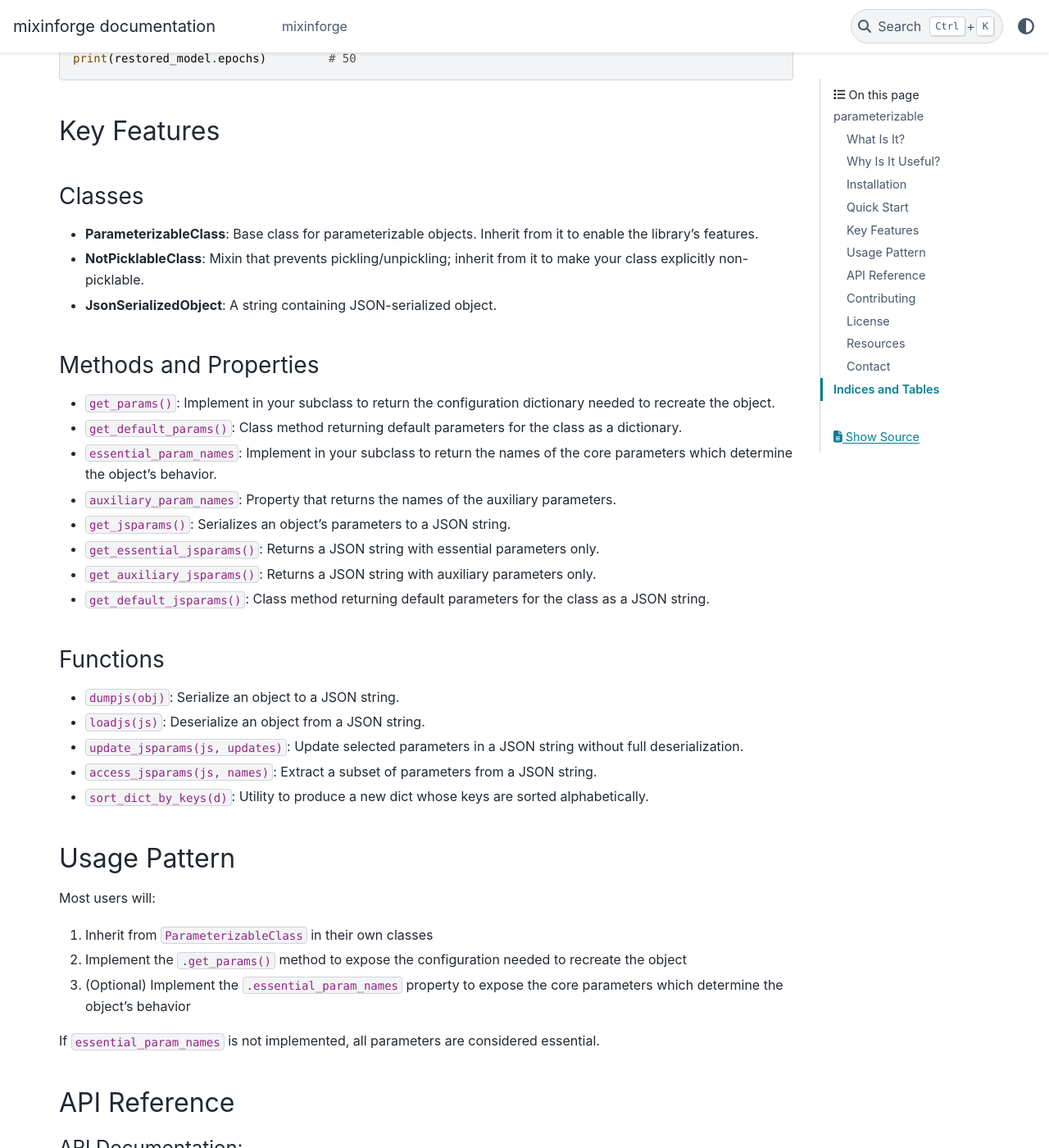
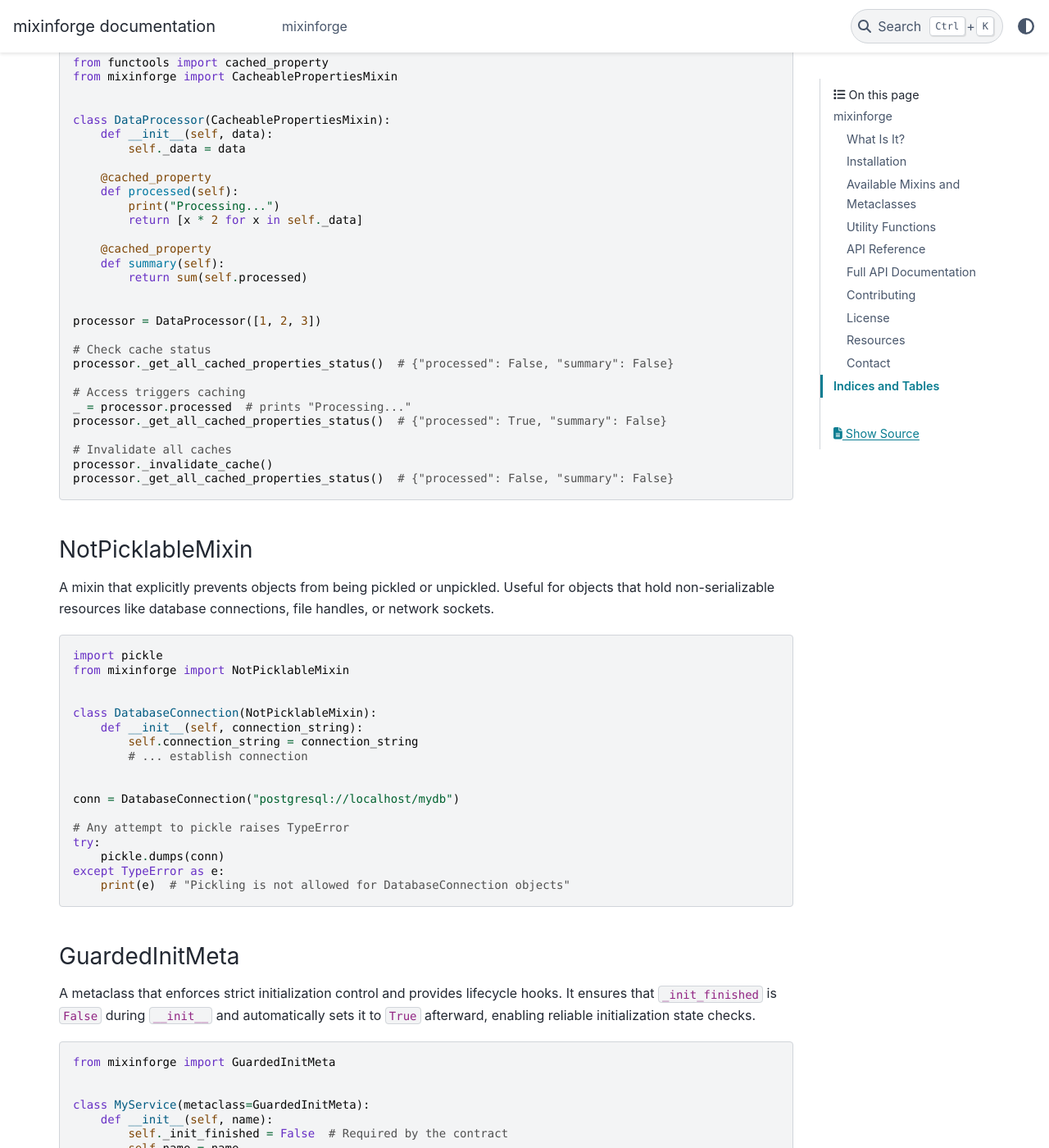
Before and after one commit to pythagoras-dev/parameterizable, a Sphinx documentation site: the page built from docs/source/index.rst, in a window 1280 px wide and 1400 px high, scrolled down 2147 px. Shown: the whole window at 82% size. Built offline with Sphinx 7.4.7 and the PyData theme 0.15.4, drawn with Linux system fonts in a browser that asks for light colours; pages that are not in the unit, such as notebooks, are missing from menus; some of the changed text lies outside the part shown.

Commit message:
DOC: Rename `parameterizable` to `mixinforge` in all remaining places and update documentation

```diff
--- a/docs/source/index.rst
+++ b/docs/source/index.rst
@@ -1,24 +1,24 @@
-parameterizable
-===============
+mixinforge
+==========
 
-.. image:: https://img.shields.io/pypi/v/parameterizable.svg
-   :target: https://pypi.org/project/parameterizable/
+.. image:: https://img.shields.io/pypi/v/mixinforge.svg
+   :target: https://pypi.org/project/mixinforge/
    :alt: PyPI version
 
-.. image:: https://img.shields.io/pypi/pyversions/parameterizable.svg
-   :target: https://pypi.org/project/parameterizable/
+.. image:: https://img.shields.io/pypi/pyversions/mixinforge.svg
+   :target: https://pypi.org/project/mixinforge/
    :alt: Python versions
 
 .. image:: https://img.shields.io/badge/License-MIT-blue.svg
-   :target: https://github.com/pythagoras-dev/parameterizable/blob/master/LICENSE
+   :target: https://github.com/pythagoras-dev/mixinforge/blob/master/LICENSE
    :alt: License: MIT
 
-.. image:: https://img.shields.io/pypi/dm/parameterizable?color=blue
-   :target: https://pypistats.org/packages/parameterizable
+.. image:: https://img.shields.io/pypi/dm/mixinforge?color=blue
+   :target: https://pypistats.org/packages/mixinforge
    :alt: Downloads
 
-.. image:: https://app.readthedocs.org/projects/parameterizable/badge/?version=latest
-   :target: https://parameterizable.readthedocs.io/en/latest/
+.. image:: https://app.readthedocs.org/projects/mixinforge/badge/?version=latest
+   :target: https://mixinforge.readthedocs.io/en/latest/
    :alt: Documentation Status
 
 .. image:: https://img.shields.io/badge/code_style-pep8-blue.svg
@@ -30,149 +30,329 @@ parameterizable
    :alt: Docstring Style: Google
 
 
-Parameter manipulation for Python classes.
+A collection of Python mixins and utilities for building robust, configurable classes.
 
 What Is It?
 -----------
 
-``parameterizable`` provides functionality for work with parameterizable
-classes: those that have (hyper)parameters which define an object's configuration,
-that is different from the object's internal contents or data. Such parameters
-are typically passed to the ``.__init__()`` method when an object is created.
+``mixinforge`` is a lightweight library providing reusable mixins and utility
+functions that help you build well-structured Python classes. It offers tools for:
 
-``parameterizable`` allows you to:
-
-* Get parameters of an object as a dictionary
-* Get default parameters of a class as a dictionary
-* Serialize an object's parameters to a JSON string
-* Recreate the object from its parameters, stored in a JSON string
-
-Why Is It Useful?
------------------
-
-``parameterizable`` is useful for developers working with
-configurable Python objects, especially in scenarios involving
-machine learning, scientific computing, or any domain where
-an object's behavior is defined by its parameters. It provides:
-
-* **Consistency**: Ensures a standardized way to handle parameters across different classes
-* **Serialization**: Simplifies saving and loading configuration-defined objects using JSON
-* **Reproducibility**: Facilitates recreating objects with the same configuration, which is critical for debugging and sharing experiments
-
-By abstracting parameter handling, this library reduces boilerplate code
-and improves maintainability.
+* **Parameter management** — Track, serialize, and deserialize class configuration parameters
+* **Cache management** — Automatically discover and invalidate ``cached_property`` attributes
+* **Initialization control** — Enforce strict initialization contracts with lifecycle hooks
+* **Thread safety** — Enforce single-threaded execution with multi-process support
+* **Pickle prevention** — Explicitly prevent objects from being pickled when serialization is unsafe
+* **JSON serialization** — Convert objects and parameters to/from portable JSON representations
+* **Dictionary utilities** — Helper functions for consistent dictionary handling
 
 Installation
 ------------
 
-The source code is hosted on `GitHub <https://github.com/pythagoras-dev/parameterizable>`_.
+The source code is hosted on `GitHub <https://github.com/pythagoras-dev/mixinforge>`_.
 
 Binary installers for the latest released version are available at the
-`Python Package Index (PyPI) <https://pypi.org/project/parameterizable>`_.
+`Python Package Index (PyPI) <https://pypi.org/project/mixinforge>`_.
 
 Using **uv** (recommended):
 
 .. code-block:: bash
 
-   uv add parameterizable
+   uv add mixinforge
 
-Using **pip** (legacy alternative to uv):
+Using **pip**:
 
 .. code-block:: bash
 
-   pip install parameterizable
+   pip install mixinforge
 
 Requirements
 ~~~~~~~~~~~~
 
-* Python >= 3.10
+* Python >= 3.11
 * Runtime dependencies: none
 
 For development:
 
 * pytest (optional)
 
-Quick Start
------------
+Available Mixins and Metaclasses
+--------------------------------
 
-Here's a minimal example showing how to make your class parameterizable and serialize/deserialize it:
+ParameterizableMixin
+~~~~~~~~~~~~~~~~~~~~
+
+A base class for objects with configuration parameters. Enables standardized
+parameter access, JSON serialization, and distinguishes between essential and
+auxiliary parameters.
 
 .. code-block:: python
 
-   from parameterizable import ParameterizableClass, dumpjs, loadjs
+   from mixinforge import ParameterizableMixin, dumpjs, loadjs
 
-   class MyModel(ParameterizableClass):
-       def __init__(self, learning_rate=0.01, epochs=100):
-           self.learning_rate = learning_rate
-           self.epochs = epochs
-           self.trained = False
 
-       def get_params(self):
-           return {
-               'learning_rate': self.learning_rate,
-               'epochs': self.epochs
-           }
+   class MyModel(ParameterizableMixin):
+       def __init__(self, n_trees=10, depth=3, verbose=False):
+           self.n_trees = n_trees
+           self.depth = depth
+           self.verbose = verbose
+
+       def get_params(self) -> dict:
+           return {"n_trees": self.n_trees, "depth": self.depth, "verbose": self.verbose}
 
        @property
-       def essential_param_names(self):
-           return ['learning_rate', 'epochs']
+       def essential_param_names(self) -> set[str]:
+           return {"n_trees", "depth"}  # verbose is auxiliary
 
-   # Create an instance
-   model = MyModel(learning_rate=0.001, epochs=50)
+
+   model = MyModel(n_trees=50, depth=5, verbose=True)
+
+   # Get parameters
+   model.get_params()              # {"n_trees": 50, "depth": 5, "verbose": True}
+   model.get_essential_params()    # {"n_trees": 50, "depth": 5}
+   model.get_auxiliary_params()    # {"verbose": True}
 
    # Serialize to JSON
-   json_str = dumpjs(model)
-   print(json_str)
+   js = dumpjs(model)
 
-   # Deserialize from JSON
-   restored_model = loadjs(json_str)
-   print(restored_model.learning_rate)  # 0.001
-   print(restored_model.epochs)         # 50
+   # Recreate from JSON
+   model2 = loadjs(js)
+   assert model2.get_params() == model.get_params()
 
-Key Features
-------------
+CacheablePropertiesMixin
+~~~~~~~~~~~~~~~~~~~~~~~~
 
-Classes
-~~~~~~~
+A mixin for managing ``functools.cached_property`` attributes with automatic
+discovery and invalidation across the class hierarchy.
 
-* **ParameterizableClass**: Base class for parameterizable objects. Inherit from it to enable the library's features.
-* **NotPicklableClass**: Mixin that prevents pickling/unpickling; inherit from it to make your class explicitly non-picklable.
-* **JsonSerializedObject**: A string containing JSON-serialized object.
+.. code-block:: python
 
-Methods and Properties
-~~~~~~~~~~~~~~~~~~~~~~
+   from functools import cached_property
+   from mixinforge import CacheablePropertiesMixin
 
-* ``get_params()``: Implement in your subclass to return the configuration dictionary needed to recreate the object.
-* ``get_default_params()``: Class method returning default parameters for the class as a dictionary.
-* ``essential_param_names``: Implement in your subclass to return the names of the core parameters which determine the object's behavior.
-* ``auxiliary_param_names``: Property that returns the names of the auxiliary parameters.
-* ``get_jsparams()``: Serializes an object's parameters to a JSON string.
-* ``get_essential_jsparams()``: Returns a JSON string with essential parameters only.
-* ``get_auxiliary_jsparams()``: Returns a JSON string with auxiliary parameters only.
-* ``get_default_jsparams()``: Class method returning default parameters for the class as a JSON string.
+
+   class DataProcessor(CacheablePropertiesMixin):
+       def __init__(self, data):
+           self._data = data
+
+       @cached_property
+       def processed(self):
+           print("Processing...")
+           return [x * 2 for x in self._data]
+
+       @cached_property
+       def summary(self):
+           return sum(self.processed)
+
+
+   processor = DataProcessor([1, 2, 3])
+
+   # Check cache status
+   processor._get_all_cached_properties_status()  # {"processed": False, "summary": False}
+
+   # Access triggers caching
+   _ = processor.processed  # prints "Processing..."
+   processor._get_all_cached_properties_status()  # {"processed": True, "summary": False}
+
+   # Invalidate all caches
+   processor._invalidate_cache()
+   processor._get_all_cached_properties_status()  # {"processed": False, "summary": False}
+
+NotPicklableMixin
+~~~~~~~~~~~~~~~~~
+
+A mixin that explicitly prevents objects from being pickled or unpickled.
+Useful for objects that hold non-serializable resources like database connections,
+file handles, or network sockets.
+
+.. code-block:: python
+
+   import pickle
+   from mixinforge import NotPicklableMixin
+
+
+   class DatabaseConnection(NotPicklableMixin):
+       def __init__(self, connection_string):
+           self.connection_string = connection_string
+           # ... establish connection
+
+
+   conn = DatabaseConnection("postgresql://localhost/mydb")
+
+   # Any attempt to pickle raises TypeError
+   try:
+       pickle.dumps(conn)
+   except TypeError as e:
+       print(e)  # "Pickling is not allowed for DatabaseConnection objects"
+
+GuardedInitMeta
+~~~~~~~~~~~~~~~
+
+A metaclass that enforces strict initialization control and provides lifecycle
+hooks. It ensures that ``_init_finished`` is ``False`` during ``__init__`` and
+automatically sets it to ``True`` afterward, enabling reliable initialization
+state checks.
+
+.. code-block:: python
+
+   from mixinforge import GuardedInitMeta
+
+
+   class MyService(metaclass=GuardedInitMeta):
+       def __init__(self, name):
+           self._init_finished = False  # Required by the contract
+           self.name = name
+           # _init_finished is automatically set to True after __init__
+
+       def __post_init__(self):
+           # Optional hook called after initialization completes
+           print(f"Service '{self.name}' initialized")
+
+
+   service = MyService("worker")  # prints "Service 'worker' initialized"
+   print(service._init_finished)  # True
+
+SingleThreadEnforcerMixin
+~~~~~~~~~~~~~~~~~~~~~~~~~
+
+A mixin to enforce single-threaded execution with multi-process support.
+Ensures methods are called only from the thread that first instantiated the
+object, while automatically supporting process-based parallelism through fork
+detection.
+
+.. code-block:: python
+
+   from mixinforge import SingleThreadEnforcerMixin
+
+
+   class MyProcessor(SingleThreadEnforcerMixin):
+       def __init__(self):
+           super().__init__()
+           self.data = []
+
+       def process(self, item):
+           self.enforce_single_thread_access()
+           self.data.append(item)
+           return item * 2
+
+
+   processor = MyProcessor()
+   processor.process(5)  # Works on the owner thread
+
+   # Calling from a different thread raises RuntimeError
+
+Utility Functions
+-----------------
+
+JSON Serialization
+~~~~~~~~~~~~~~~~~~
+
+.. code-block:: python
+
+   from mixinforge import ParameterizableMixin, dumpjs, loadjs, update_jsparams, access_jsparams
+
+
+   class MyModel(ParameterizableMixin):
+       def __init__(self, n_trees=10, depth=3):
+           self.n_trees = n_trees
+           self.depth = depth
+
+       def get_params(self) -> dict:
+           return {"n_trees": self.n_trees, "depth": self.depth}
+
+
+   model = MyModel(n_trees=50, depth=5)
+
+   # Serialize an object to JSON
+   js = dumpjs(model)
+
+   # Deserialize back to an object
+   model2 = loadjs(js)
+
+   # Update parameters in JSON without full deserialization
+   js_updated = update_jsparams(js, n_trees=100)
+
+   # Access specific parameters from JSON
+   subset = access_jsparams(js, "n_trees", "depth")  # {"n_trees": 50, "depth": 5}
+
+Dictionary Sorting
+~~~~~~~~~~~~~~~~~~
+
+.. code-block:: python
+
+   from mixinforge import sort_dict_by_keys
+
+   # Sort dictionary keys alphabetically
+   sorted_dict = sort_dict_by_keys({"zebra": 1, "apple": 2, "mango": 3})
+   # {"apple": 2, "mango": 3, "zebra": 1}
+
+API Reference
+-------------
+
+Mixins
+~~~~~~
+
+.. list-table::
+   :header-rows: 1
+   :widths: 30 70
+
+   * - Mixin
+     - Description
+   * - ``ParameterizableMixin``
+     - Base class for parameterizable objects with JSON serialization support
+   * - ``CacheablePropertiesMixin``
+     - Automatic discovery and invalidation of ``cached_property`` attributes
+   * - ``NotPicklableMixin``
+     - Prevents pickling/unpickling of objects
+   * - ``SingleThreadEnforcerMixin``
+     - Enforces single-threaded execution with multi-process support
+
+Metaclasses
+~~~~~~~~~~~
+
+.. list-table::
+   :header-rows: 1
+   :widths: 30 70
+
+   * - Metaclass
+     - Description
+   * - ``GuardedInitMeta``
+     - Metaclass for strict initialization control and lifecycle hooks (``__post_init__``, ``__post_setstate__``)
 
 Functions
 ~~~~~~~~~
 
-* ``dumpjs(obj)``: Serialize an object to a JSON string.
-* ``loadjs(js)``: Deserialize an object from a JSON string.
-* ``update_jsparams(js, updates)``: Update selected parameters in a JSON string without full deserialization.
-* ``access_jsparams(js, names)``: Extract a subset of parameters from a JSON string.
-* ``sort_dict_by_keys(d)``: Utility to produce a new dict whose keys are sorted alphabetically.
+.. list-table::
+   :header-rows: 1
+   :widths: 30 70
 
-Usage Pattern
--------------
+   * - Function
+     - Description
+   * - ``dumpjs(obj)``
+     - Serialize an object to a JSON string
+   * - ``loadjs(js)``
+     - Deserialize a JSON string back to an object
+   * - ``update_jsparams(js, **updates)``
+     - Update parameters in a JSON string without full deserialization
+   * - ``access_jsparams(js, *names)``
+     - Extract specific parameters from a JSON string
+   * - ``sort_dict_by_keys(d)``
+     - Return a new dictionary with keys sorted alphabetically
 
-Most users will:
+Types
+~~~~~
 
-1. Inherit from ``ParameterizableClass`` in their own classes
-2. Implement the ``.get_params()`` method to expose the configuration needed to recreate the object
-3. (Optional) Implement the ``.essential_param_names`` property to expose the core parameters which determine the object's behavior
+.. list-table::
+   :header-rows: 1
+   :widths: 30 70
 
-If ``essential_param_names`` is not implemented, all parameters are considered essential.
+   * - Type
+     - Description
+   * - ``JsonSerializedObject``
+     - Type alias for JSON strings produced by ``dumpjs``
 
-API Reference
--------------
+Full API Documentation
+----------------------
 
 .. toctree::
    :maxdepth: 2
@@ -183,7 +363,7 @@ API Reference
 Contributing
 ------------
 
-Contributions are welcome! Please see the `contributing guide <https://github.com/pythagoras-dev/parameterizable/blob/master/contributing.md>`_
+Contributions are welcome! Please see the `contributing guide <https://github.com/pythagoras-dev/mixinforge/blob/master/contributing.md>`_
 for details on:
 
 * Setting up the development environment
@@ -195,15 +375,15 @@ for details on:
 License
 -------
 
-``parameterizable`` is licensed under the MIT License.
-See the `LICENSE <https://github.com/pythagoras-dev/parameterizable/blob/master/LICENSE>`_ file for details.
+``mixinforge`` is licensed under the MIT License.
+See the `LICENSE <https://github.com/pythagoras-dev/mixinforge/blob/master/LICENSE>`_ file for details.
 
 Resources
 ---------
 
-* **GitHub**: https://github.com/pythagoras-dev/parameterizable
-* **PyPI**: https://pypi.org/project/parameterizable/
-* **Documentation**: https://parameterizable.readthedocs.io/
+* **GitHub**: https://github.com/pythagoras-dev/mixinforge
+* **PyPI**: https://pypi.org/project/mixinforge/
+* **Documentation**: https://mixinforge.readthedocs.io/
 
 Contact
 -------
--- a/src/mixinforge/__init__.py
+++ b/src/mixinforge/__init__.py
@@ -40,8 +40,12 @@ from .cacheable_properties_mixin import CacheablePropertiesMixin
 
 from .guarded_init_metaclass import GuardedInitMeta
 
+from .single_thread_enforcer import SingleThreadEnforcerMixin
+
 __all__ = [
     'CacheablePropertiesMixin',
+    'GuardedInitMeta',
+    'SingleThreadEnforcerMixin',
     'sort_dict_by_keys',
     'ParameterizableMixin',
     'NotPicklableMixin',
```
